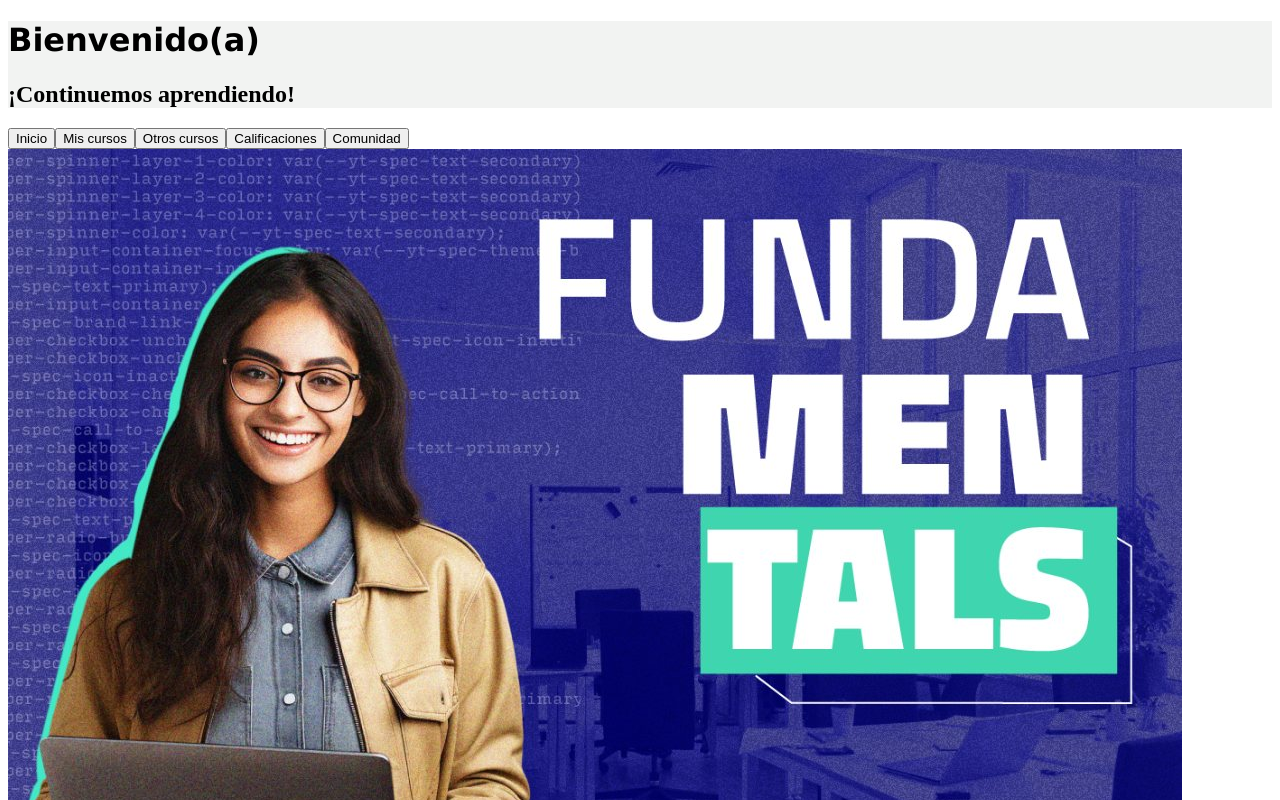
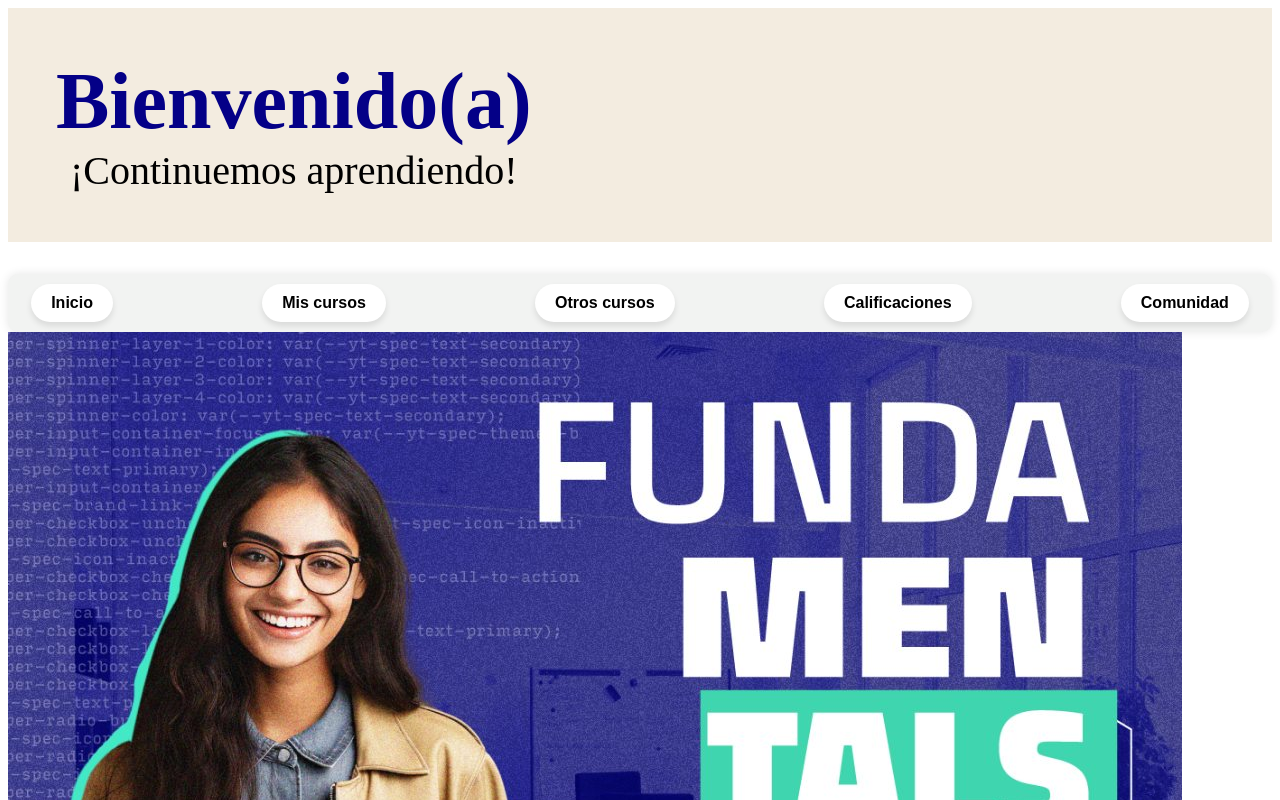
Before and after one commit to rebenew/frontendOmegaCursos, an Angular app: page / in a window 1280 px wide. Shown: the top 800 px of the page. Built offline with nearby package versions, Linux system fonts and the light colour scheme.

Commit message:
Primeras modificaciones csss

```diff
--- a/src/app/students-dashboard/home-student/home-student.component.html
+++ b/src/app/students-dashboard/home-student/home-student.component.html
@@ -6,11 +6,11 @@
 
  <!--MENÚ DE OPCIONES-->
  <nav class="menu-section">
-    <button>Inicio</button>
-    <button>Mis cursos</button>
-    <button>Otros cursos</button>
-    <button>Calificaciones</button>
-    <button>Comunidad</button>
+    <button class="bubble">Inicio</button>
+    <button class="bubble">Mis cursos</button>
+    <button class="bubble">Otros cursos</button>
+    <button class="bubble">Calificaciones</button>
+    <button class="bubble">Comunidad</button>
  </nav>
 
  <main class="content">
--- a/src/app/students-dashboard/home-student/home-student.component.scss
+++ b/src/app/students-dashboard/home-student/home-student.component.scss
@@ -1,14 +1,103 @@
-*{
+@import url('https://fonts.googleapis.com/css2?family=Inter:wght@400;700&display=swap');
+
+* {
   box-sizing: border-box;
+  padding: 0;
+  margin: 0;
 }
 
-h1{ font-size: 3,5em;
-    font-family: 'Lucida Sans', 'Lucida Sans Regular', 'Lucida Grande', 'Lucida Sans Unicode', Geneva, Verdana, sans-serif;
+body {
+  font-family: 'Inter', sans-serif;
 }
-h2{ font-size: 3,5em;}
-h3{ font-size: 2em;}
-p{ font-size: 1,25em ;}
 
-.welcome-section{
+header {
+  margin: 0;
+}
+
+.welcome-section {
+  display: grid;
+  justify-content: space-between;
+  align-items: center;
+  margin-bottom: 2rem;
+  background-color: #f3ece0;
+  padding: 3em;
+  max-width: 100%;
+  text-align: center;
+}
+
+h1 {
+  font-size: 5em;
+  font-weight: 700;
+  color: #040087;
+}
+
+h2 {
+  font-size: 2.5em;
+  font-weight: 400;
+  color: #000000;
+}
+
+.menu-section {
+  display: flex;
+  gap: 12%;
+  padding: 10px;
   background-color: #f2f3f2;
+  border-radius: 10px;
+  box-shadow: 0 0 10px rgba(0, 0, 0, 0.1);
+  flex-wrap: wrap;
+  justify-content: center;
+  align-items: center;
 }
+
+.bubble {
+  border: none;
+  background: white;
+  padding: 10px 20px;
+  border-radius: 30px;
+  font-size: 16px;
+  font-weight: bold;
+  cursor: pointer;
+  display: flex;
+  align-items: center;
+  box-shadow: 0 4px 6px rgba(0, 0, 0, 0.1);
+  transition: all 0.3s ease-in-out;
+}
+
+.bubble:hover, .bubble.active {
+  background: #ff9b00;
+  color: white;
+  box-shadow: 0 4px 6px rgba(0, 0, 0, 0.3);
+}
+
+
+
+
+
+
+
+
+
+
+@media (max-width: 600px) {
+  .welcome-section {
+    padding: 1em;
+  }
+
+  h1 {
+    font-size: 3em;
+  }
+
+  h2 {
+    font-size: 1.5em;
+  }
+
+  .menu-section {
+    flex-direction: column;
+    gap: 10px;
+  }
+
+  .bubble {
+    width: 100%;
+    justify-content: center;
+  }
+}
```
